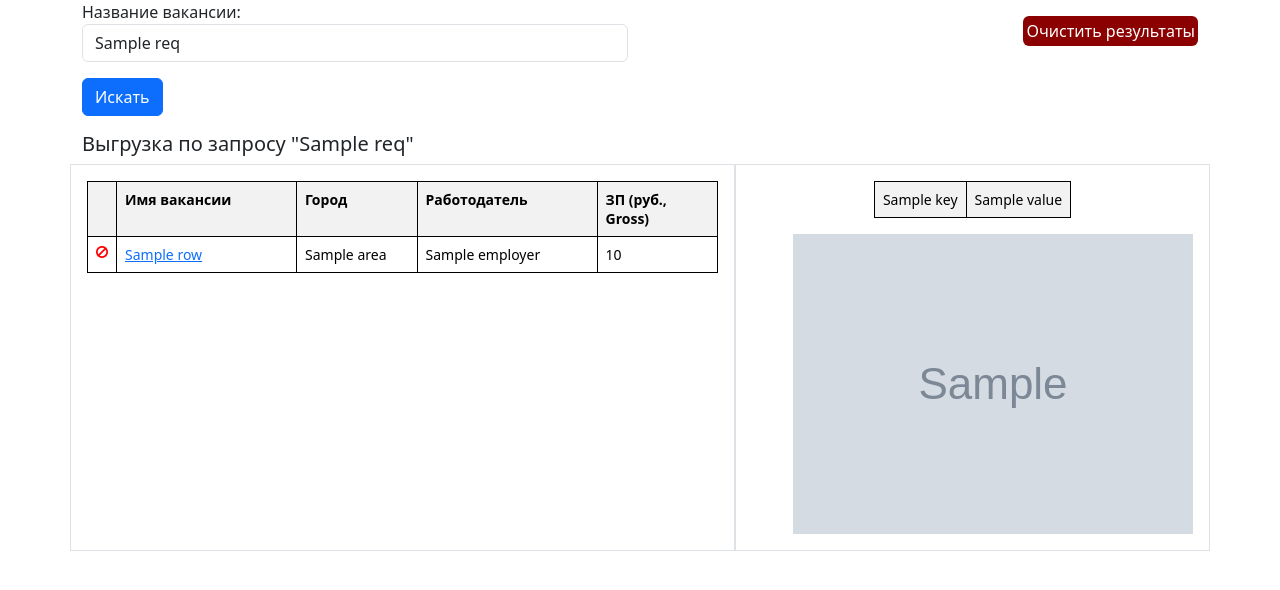
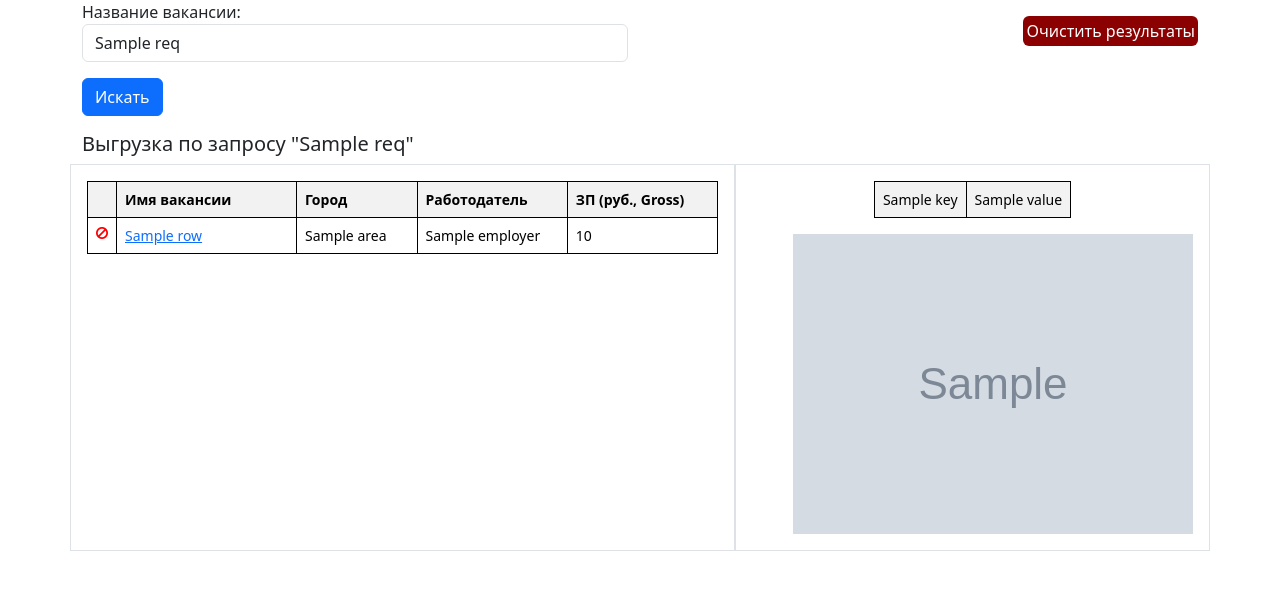
Before and after one commit to aeamosov/Flask_practice, a Flask app: template templates/results.html in a window 1280 px wide. Shown: the part 56-646 px from the top of the page. Run offline with Flask 3, Linux system fonts and the light colour scheme; the template is opened without the code that fills it: most values are stand-ins (such as "Sample title", 1, 10 or a date in 2020); grey boxes marked "Sample" are stand-in pictures.

Commit message:
Update results.html

```diff
--- a/templates/results.html
+++ b/templates/results.html
@@ -63,10 +63,10 @@
 				<td style="width:20%;">
 				{{row['area']}}
 				</td>
-				<td style="width:30%;">
+				<td style="width:25%;">
 				{{row['employer']}}
 				</td>
-				<td style="width:20%;">
+				<td style="width:25%;">
 				{{row['salary_gross_RUR']}}
 				</td>
 				</tr>
```
